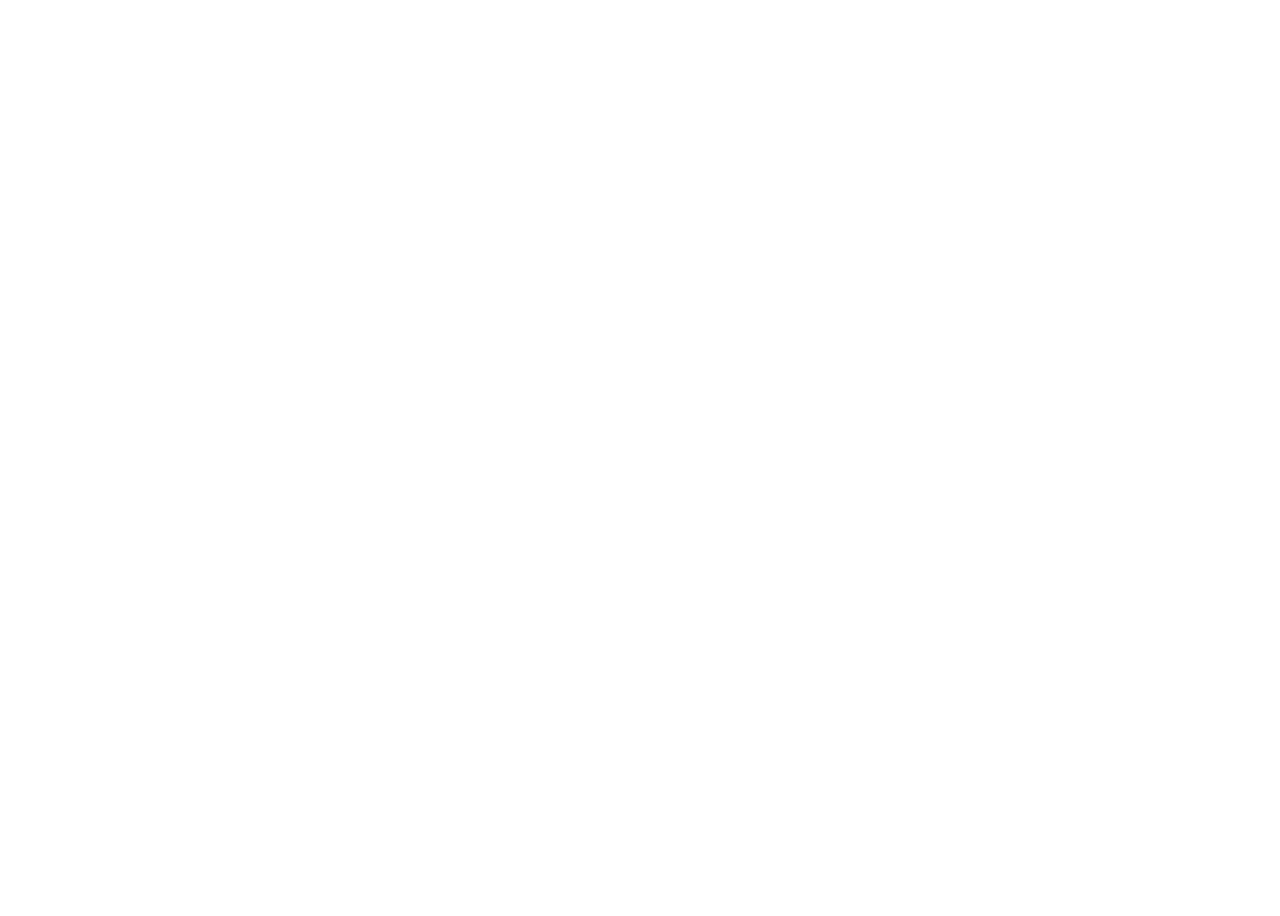
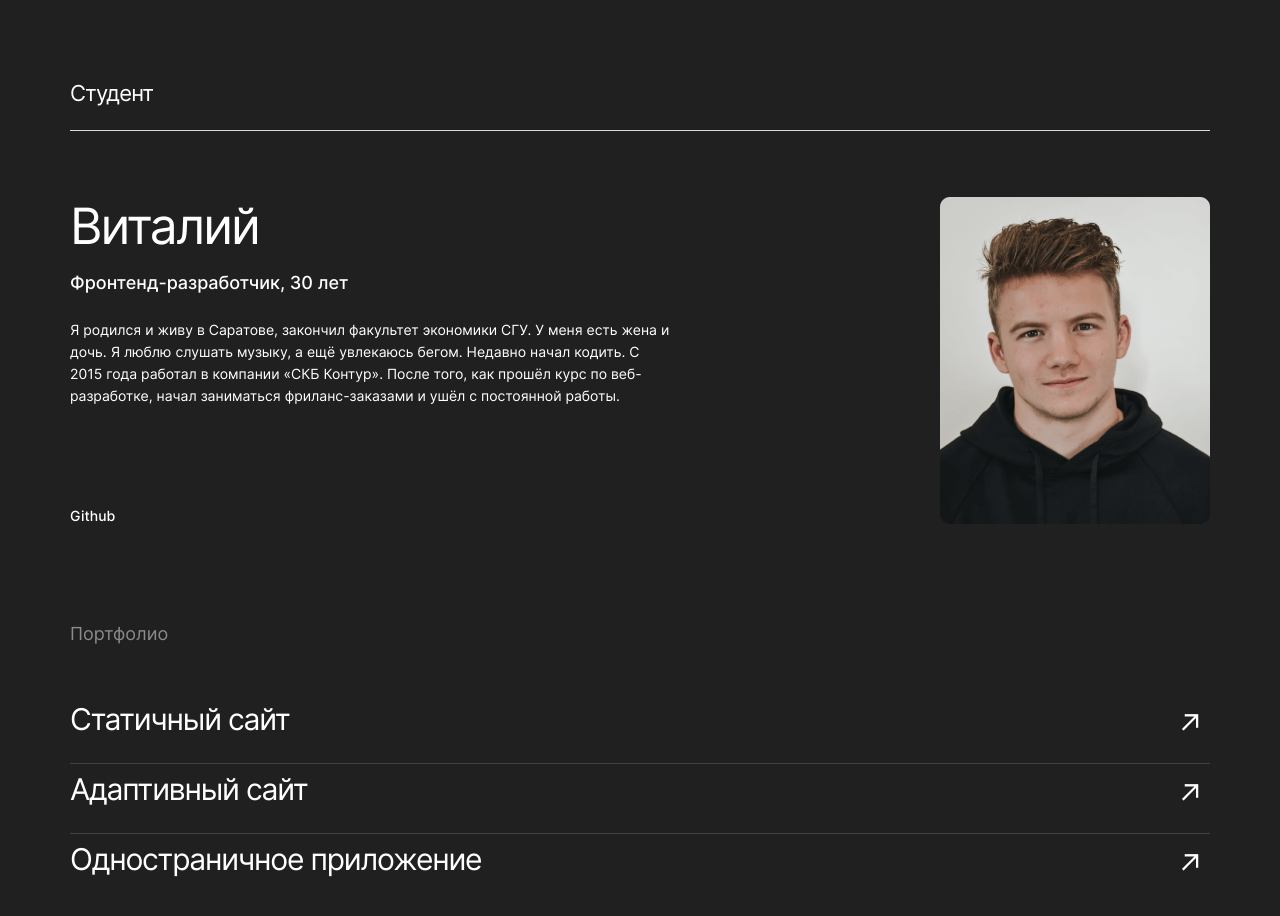
Before and after one commit to Vova-Pol/movies-explorer-frontend, a React (Create React App) app: page / in a window 1280 px wide. Shown: the part 1940-2856 px from the top of the page. Before the commit the page ends 1910 px from the top, so only its background shows below. Built offline with nearby package versions, Linux system fonts and the light colour scheme.

Commit message:
сделал верстку компонента AboutMe

```diff
--- /dev/null
+++ b/src/components/AboutMe/AboutMe.css
@@ -0,0 +1,100 @@
+.about-me {
+  padding: 110px 70px 125px 70px;
+  background-color: #202020;
+}
+
+.about-me__title {
+  font-weight: 400;
+  font-size: 22px;
+  line-height: 27px;
+  letter-spacing: -0.04em;
+  margin: 0 0 23px 0;
+}
+
+.about-me__line {
+  border-bottom: 1px solid #dadada;
+  margin-bottom: 66px;
+}
+
+.about-me__article {
+  display: flex;
+  justify-content: space-between;
+  margin-bottom: 100px;
+}
+
+.about-me__article-container {
+  max-width: 600px;
+}
+
+.about-me__article-title {
+  font-weight: 400;
+  font-size: 50px;
+  line-height: 58px;
+  letter-spacing: -0.04em;
+  margin: 0 0 18px 0;
+}
+
+.about-me__article-subtitle {
+  font-weight: 500;
+  font-size: 18px;
+  line-height: 20px;
+  margin: 0 0 26px 0;
+}
+
+.about-me__text {
+  font-size: 14px;
+  line-height: 22px;
+  margin: 0 0 99px 0;
+}
+
+.about-me__article-link {
+  font-weight: 500;
+  font-size: 14px;
+  line-height: 17px;
+  color: #fff;
+  text-decoration: none;
+}
+
+.about-me__portfolio-title {
+  font-style: normal;
+  font-weight: 400;
+  font-size: 18px;
+  line-height: 20px;
+  color: #8b8b8b;
+  margin: 0 0 50px 0;
+}
+
+.about-me__portfolio-list {
+  padding: 0;
+  margin: 0 0 125px 0;
+  list-style: none;
+}
+
+.about-me__portfolio-item {
+  display: flex;
+  justify-content: space-between;
+  align-items: center;
+}
+
+.about-me__portfolio-text {
+  font-size: 30px;
+  line-height: 50px;
+  letter-spacing: -0.04em;
+  margin: 0 0 19px 0;
+}
+
+.about-me__portfolio-link {
+  display: block;
+  background-image: url('../../images/portfolio-link-icon.png');
+  background-repeat: no-repeat;
+  width: 29px;
+  height: 29px;
+}
+
+.about-me__portfolio-link:hover {
+  opacity: 0.7;
+}
+
+.about-me__portfolio-line {
+  border-bottom: 1px solid #424242;
+}
--- /dev/null
+++ b/src/components/AboutMe/AboutMe.js
@@ -0,0 +1,54 @@
+import './AboutMe.css';
+import { Link } from 'react-router-dom';
+import studentImg from '../../images/student.png';
+
+function AboutMe() {
+  return (
+    <section className="about-me">
+      <h2 className="about-me__title">Студент</h2>
+      <div className="about-me__line"></div>
+      <article className="about-me__article">
+        <div className="about-me__article-container">
+          <h3 className="about-me__article-title">Виталий</h3>
+          <p className="about-me__article-subtitle">
+            Фронтенд-разработчик, 30 лет
+          </p>
+          <p className="about-me__text">
+            Я родился и живу в Саратове, закончил факультет экономики СГУ. У
+            меня есть жена и дочь. Я люблю слушать музыку, а ещё увлекаюсь
+            бегом. Недавно начал кодить. С 2015 года работал в компании «СКБ
+            Контур». После того, как прошёл курс по веб-разработке, начал
+            заниматься фриланс-заказами и ушёл с постоянной работы.
+          </p>
+          <Link to="" className="about-me__article-link">
+            Github
+          </Link>
+        </div>
+        <img
+          className="about-me__image"
+          src={studentImg}
+          alt="фото студента"
+        ></img>
+      </article>
+      <h3 className="about-me__portfolio-title">Портфолио</h3>
+      <ul className="about-me__portfolio-list">
+        <li className="about-me__portfolio-item">
+          <p className="about-me__portfolio-text">Статичный сайт</p>
+          <Link to="" className="about-me__portfolio-link"></Link>
+        </li>
+        <div className="about-me__portfolio-line"></div>
+        <li className="about-me__portfolio-item">
+          <p className="about-me__portfolio-text">Адаптивный сайт</p>
+          <Link to="" className="about-me__portfolio-link"></Link>
+        </li>
+        <div className="about-me__portfolio-line"></div>
+        <li className="about-me__portfolio-item">
+          <p className="about-me__portfolio-text">Одностраничное приложение</p>
+          <Link to="" className="about-me__portfolio-link"></Link>
+        </li>
+      </ul>
+    </section>
+  );
+}
+
+export default AboutMe;
--- a/src/components/Main/Main.js
+++ b/src/components/Main/Main.js
@@ -5,11 +5,12 @@
 import NavTab from '../NavTab/NavTab';
 import AboutProject from '../AboutProject/AboutProject';
 import Techs from '../Techs/Techs';
+import AboutMe from '../AboutMe/AboutMe';
 
 function Main() {
   const [loggedIn, setLoggedIn] = useState(true);
 
-  // --- Компоненту NavTab прописать якорные ссылки
+  // --- Компоненту NavTab/AboutMe прописать ссылки
   return (
     <div className="main">
       <Header loggedIn={loggedIn} />
@@ -17,6 +18,7 @@
       <NavTab />
       <AboutProject />
       <Techs />
+      <AboutMe />
     </div>
   );
 }
```
Also changed, not shown: src/images/portfolio-link-icon.png (added), src/images/student.png (added).
